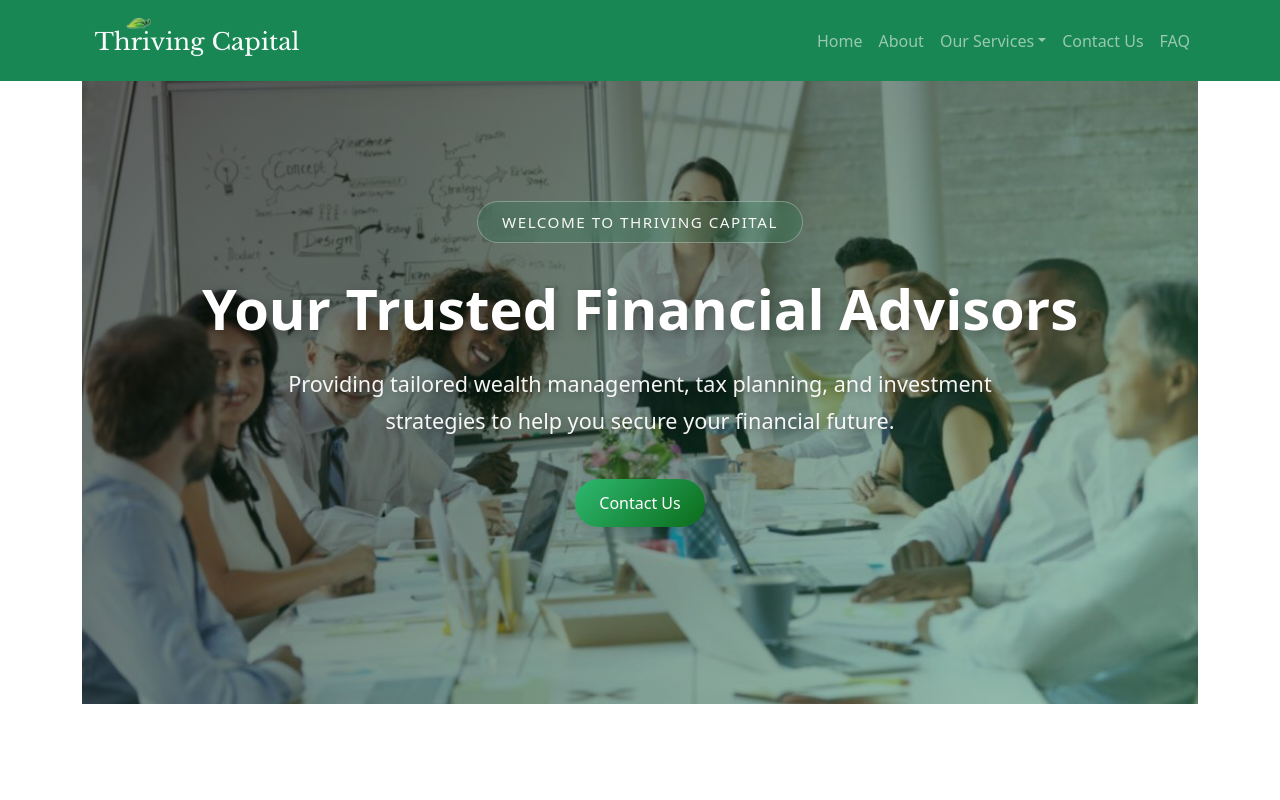
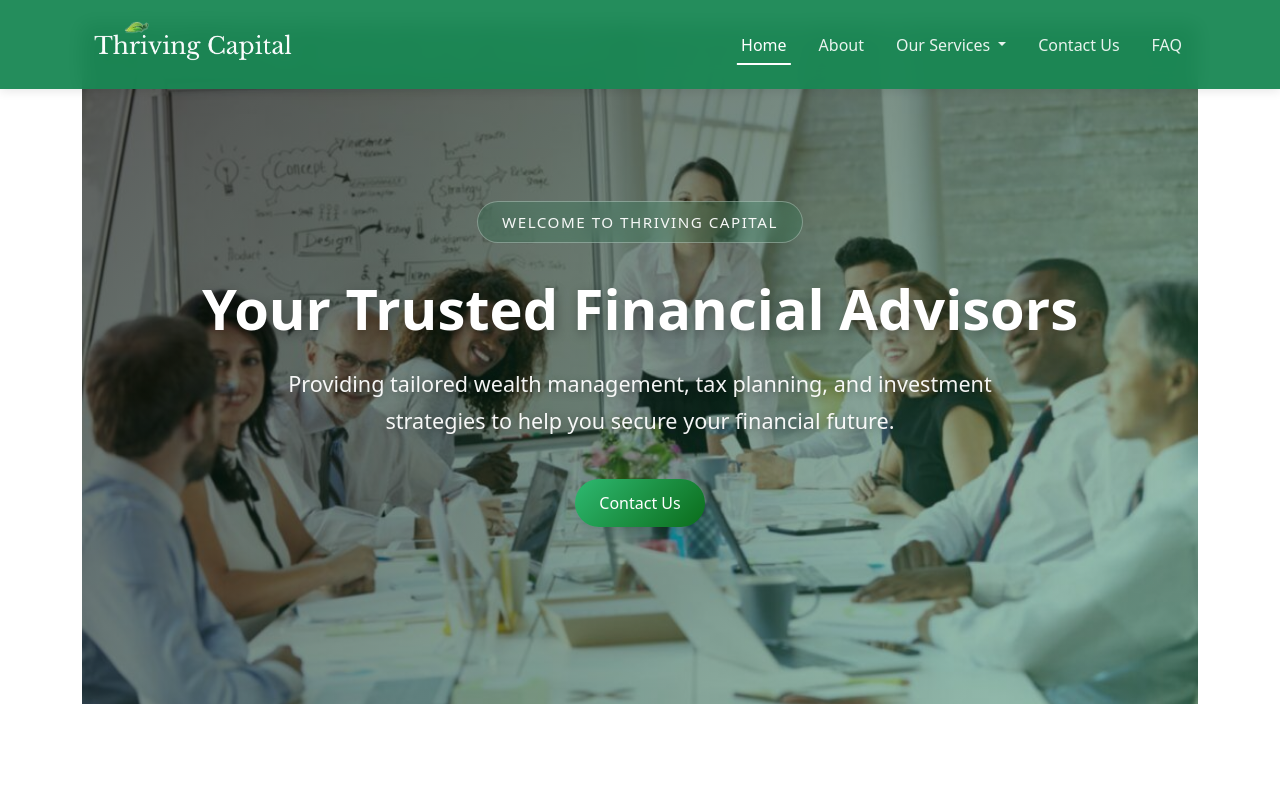
Before and after one commit to OM-Lending/thriving-capital, a React (Create React App) app: page / in a window 1280 px wide. Shown: the top 800 px of the page. Built offline with nearby package versions, Linux system fonts and the light colour scheme.

Commit message:
update: refactored Header.js

```diff
--- a/src/components/Header.js
+++ b/src/components/Header.js
@@ -1,19 +1,167 @@
-import React from "react";
+import React, { useState, useEffect } from "react";
 import { Navbar, Nav, Container, Dropdown } from "react-bootstrap";
-import { Link } from 'react-router-dom';
+import { Link, useLocation } from "react-router-dom";
 
 const Header = () => {
+  const [scrolled, setScrolled] = useState(false);
+  const location = useLocation();
+
+  useEffect(() => {
+    const handleScroll = () => {
+      const isScrolled = window.scrollY > 50;
+      if (isScrolled !== scrolled) {
+        setScrolled(isScrolled);
+      }
+    };
+
+    window.addEventListener("scroll", handleScroll);
+    return () => window.removeEventListener("scroll", handleScroll);
+  }, [scrolled]);
+
+  const navLinkStyle = {
+    fontSize: "0.95rem",
+    fontWeight: "500",
+    padding: "0.5rem 1rem",
+    color: "white",
+    transition: "all 0.3s ease",
+    position: "relative",
+  };
+
+  const activeLinkStyle = {
+    color: "#ffc107",
+  };
+
   return (
-    <Navbar bg="success" variant="dark" expand="lg" fixed="top">
+    <>
+      <style>{`
+        .custom-navbar {
+          background: ${
+            scrolled ? "rgba(25, 135, 84, 0.98)" : "rgba(25, 135, 84, 0.95)"
+          };
+          backdrop-filter: blur(10px);
+          box-shadow: ${
+            scrolled
+              ? "0 4px 20px rgba(0, 0, 0, 0.15)"
+              : "0 2px 10px rgba(0, 0, 0, 0.1)"
+          };
+          transition: all 0.3s ease;
+          padding: ${scrolled ? "0.5rem 0" : "0.75rem 0"};
+        }
+
+        .custom-nav-link {
+          position: relative;
+          color: rgba(255, 255, 255, 0.9) !important;
+          font-weight: 500;
+          padding: 0.5rem 1rem !important;
+          transition: all 0.3s ease;
+        }
+
+        .custom-nav-link:hover {
+          color: white !important;
+          transform: translateY(-2px);
+        }
+
+        .custom-nav-link::after {
+          content: '';
+          position: absolute;
+          bottom: 0;
+          left: 50%;
+          transform: translateX(-50%);
+          width: 0;
+          height: 2px;
+          background: white;
+          transition: width 0.3s ease;
+        }
+
+        .custom-nav-link:hover::after {
+          width: 70%;
+        }
+
+        .custom-nav-link.active {
+          color: white !important;
+        }
+
+        .custom-nav-link.active::after {
+          width: 70%;
+        }
+
+        .custom-dropdown-toggle {
+          background: none !important;
+          border: none !important;
+          color: rgba(255, 255, 255, 0.9) !important;
+          font-weight: 500;
+          padding: 0.5rem 1rem !important;
+          transition: all 0.3s ease;
+        }
+
+        .custom-dropdown-toggle:hover {
+          color: white !important;
+          transform: translateY(-2px);
+        }
+
+        .custom-dropdown-toggle::after {
+          margin-left: 0.5rem;
+        }
+
+        .custom-dropdown-menu {
+          background: white;
+          border: none;
+          border-radius: 12px;
+          box-shadow: 0 10px 40px rgba(0, 0, 0, 0.15);
+          padding: 0.75rem 0;
+          margin-top: 0.5rem;
+          min-width: 220px;
+        }
+
+        .custom-dropdown-item {
+          color: #333;
+          font-weight: 500;
+          padding: 0.75rem 1.5rem !important;
+          transition: all 0.3s ease;
+          border-left: 3px solid transparent;
+        }
+
+        .custom-dropdown-item:hover {
+          background: rgba(25, 135, 84, 0.08);
+          border-left-color: #198754;
+          color: #198754;
+          padding-left: 1.75rem !important;
+        }
+
+        .logo-img {
+          transition: all 0.3s ease;
+          height: ${scrolled ? "45px" : "55px"};
+          width: auto;
+        }
+
+        .logo-img:hover {
+          filter: brightness(1.1);
+        }
+
+        @media (max-width: 991px) {
+          .custom-navbar {
+            background: rgba(25, 135, 84, 0.98);
+          }
+
+          .custom-dropdown-menu {
+            background: rgba(255, 255, 255, 0.95);
+            margin-top: 0.25rem;
+          }
+        }
+      `}</style>
+
+      <Navbar expand="lg" fixed="top" className="custom-navbar" variant="dark">
         <Container>
           {/* Logo and Brand */}
-        <Navbar.Brand as={Link} to="/" className="fw-bold">
+          <Navbar.Brand
+            as={Link}
+            to="/"
+            style={{ transition: "all 0.3s ease" }}
+          >
             <img
               src={`${process.env.PUBLIC_URL}/ThrLogo-3.png`}
               alt="Thriving Capital Logo"
-            width="230" // Adjust as needed
-            height="55"
-            className="d-inline-block align-top me-2"
+              className="logo-img d-inline-block align-top"
             />
           </Navbar.Brand>
 
@@ -22,36 +170,86 @@ const Header = () => {
 
           {/* Navbar Collapse with navigation links */}
           <Navbar.Collapse id="basic-navbar-nav">
-          <Nav className="ms-auto">
+            <Nav className="ms-auto align-items-center">
               {/* Home Link */}
-            <Nav.Link as={Link} to="/">Home</Nav.Link>
-            <Nav.Link as={Link} to="/about">About</Nav.Link>
+              <Nav.Link
+                as={Link}
+                to="/"
+                className={`custom-nav-link ${
+                  location.pathname === "/" ? "active" : ""
+                }`}
+              >
+                Home
+              </Nav.Link>
+
+              <Nav.Link
+                as={Link}
+                to="/about"
+                className={`custom-nav-link ${
+                  location.pathname === "/about" ? "active" : ""
+                }`}
+              >
+                About
+              </Nav.Link>
 
               {/* Dropdown for "Our Services" */}
-            <Dropdown as={Nav.Item} className="hover-dropdown">
-              <Dropdown.Toggle as={Nav.Link} id="dropdown-services">
+              <Dropdown as={Nav.Item}>
+                <Dropdown.Toggle
+                  className="custom-dropdown-toggle"
+                  id="dropdown-services"
+                >
                   Our Services
                 </Dropdown.Toggle>
-              <Dropdown.Menu className="py-2"> {/* Add padding */}
-                <Dropdown.Item as={Link} to="/financial-advisory" className="py-2"> {/* Padding for items */}
+                <Dropdown.Menu className="custom-dropdown-menu">
+                  <Dropdown.Item
+                    as={Link}
+                    to="/financial-advisory"
+                    className="custom-dropdown-item"
+                  >
                     Financial Advisory
                   </Dropdown.Item>
-                <Dropdown.Item as={Link} to="/investment-services" className="py-2">
+                  <Dropdown.Item
+                    as={Link}
+                    to="/investment-services"
+                    className="custom-dropdown-item"
+                  >
                     Investment Services
                   </Dropdown.Item>
-                <Dropdown.Item as={Link} to="/tax-accounting" className="py-2">
+                  <Dropdown.Item
+                    as={Link}
+                    to="/tax-accounting"
+                    className="custom-dropdown-item"
+                  >
                     Tax Accounting
                   </Dropdown.Item>
                 </Dropdown.Menu>
               </Dropdown>
 
               {/* Contact Us Link */}
-            <Nav.Link as={Link} to="/contact">Contact Us</Nav.Link>
-            <Nav.Link as={Link} to="/faq">FAQ</Nav.Link>
+              <Nav.Link
+                as={Link}
+                to="/contact"
+                className={`custom-nav-link ${
+                  location.pathname === "/contact" ? "active" : ""
+                }`}
+              >
+                Contact Us
+              </Nav.Link>
+
+              <Nav.Link
+                as={Link}
+                to="/faq"
+                className={`custom-nav-link ${
+                  location.pathname === "/faq" ? "active" : ""
+                }`}
+              >
+                FAQ
+              </Nav.Link>
             </Nav>
           </Navbar.Collapse>
         </Container>
       </Navbar>
+    </>
   );
 };
 
```
Lines whose indentation alone changed are shown as unchanged.
